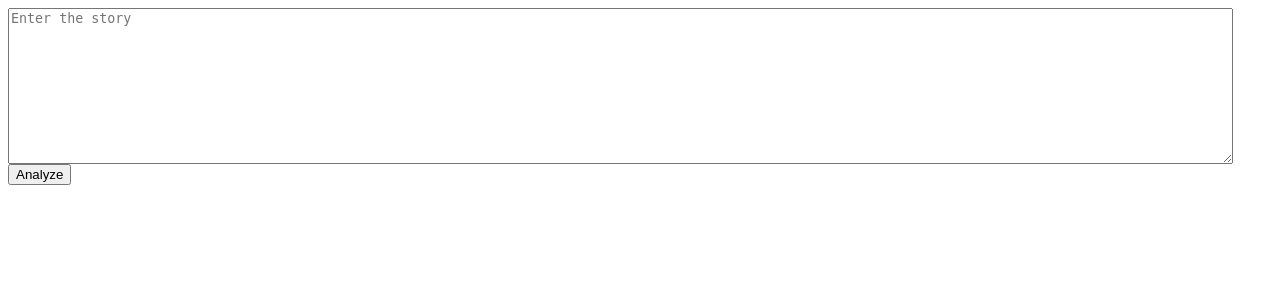
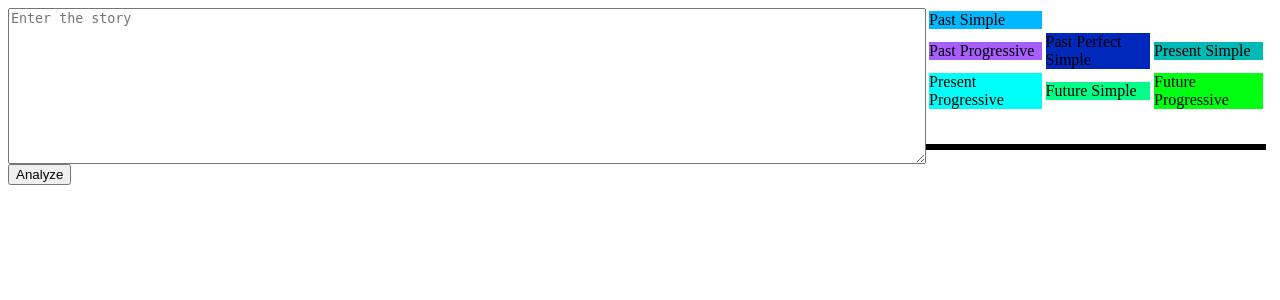
Before and after one commit to tranbaquang1708/VisualizingTimeandTense, a Flask app: page / in a window 1280 px wide. Shown: the top 300 px of the page. Run offline with Flask 2, Linux system fonts and the light colour scheme.

Commit message:
add rules until future progressive

```diff
--- a/app.py
+++ b/app.py
@@ -1,8 +1,8 @@
 from flask import Flask, render_template, flash, request, Markup
 from wtforms import Form, TextField, TextAreaField, validators, StringField, SubmitField
 import nltk
-nltk.download('punkt')
-nltk.download('averaged_perceptron_tagger')
+# nltk.download('punkt')
+# nltk.download('averaged_perceptron_tagger')
 
 # App config.
 DEBUG = True
@@ -10,42 +10,99 @@ app = Flask(__name__, template_folder='templates')
 app.config.from_object(__name__)
 app.config['SECRET_KEY'] = '7d441f27d441f27567d441f2b6176a'
 
-
 # Matching tense with color
 def tense2color(tense):
     if tense == 'Past Simple':
-        # return 'cornflower blue'
         return "#00B8FF"
 
     if tense == 'Past Progressive':
-        # return 'medium slate blue'
-        return "#7100FF"
+        return "#A75EFF"
 
     if tense == 'Past Perfect Simple':
-        # return 'royal blue'
         return "#0029BB"
 
     if tense == 'Present Simple':
-        # return 'turquoise'
         return "#00B8B4"
 
     if tense == 'Present Progressive':
-        # return 'cyan'
         return "#00FFF9"
 
     if tense == 'Future Simple':
-        # return 'pale green'
         return "#00FF89"
+
+    if tense == 'Future Progressive':
+        return '#00FF11'
 
     return 'grey'
 
 # Convert tagged word list into string
 # Identify tense and return the color correspoding to the tense
-def findTense(tagged):
+# Add the result to analyzed list
+past_simple = False
+present_simple = False
+future_simple = False
+def findTense(analyzed_list, tagged):
     # Convert tagged word list into string
+    global past_simple
+    global present_simple
+    global future_simple
+
     button_text = ''
     for word_tag in tagged:
-        button_text += ' ' + word_tag[0]
+        if word_tag[0].isalpha():
+            button_text += ' ' + word_tag[0]
+        else:
+            button_text += word_tag[0]
+
+    if past_simple == True:
+        if tagged[0][1] == 'VBG':
+            tense = 'Past Progressive'
+            color_name = tense2color(tense)
+            voice = 'Active'
+            changeTense(analyzed_list, tense)
+
+        else:
+            tense = 'Past Simple'
+            color_name = tense2color(tense)
+            if tagged[0][1] == 'VBN':
+                voice = "Passive"
+            else:
+                voice = 'Active'
+
+        past_simple = False
+        return [button_text[1:], True, color_name, tense, voice]
+
+    if present_simple == True:
+        if tagged[0][1] == 'VBG':
+            tense = 'Present Progressive'
+            color_name = tense2color(tense)
+            voice = 'Active'
+            changeTense(analyzed_list, tense)
+
+        else:
+            tense = 'Present Simple'
+            color_name = tense2color(tense)
+            if tagged[0][1] == 'VBN':
+                voice = "Passive"
+            else:
+                voice = 'Active'
+
+        present_simple = False
+        return [button_text[1:], True, color_name, tense, voice]
+
+    if future_simple == True:
+        tense = 'Future Simple'
+        voice = 'Active'
+        if len(tagged) > 1 and tagged[0][0] == 'be':
+            if tagged[1][1] == 'VBG':
+                tense = 'Future Progressive'
+                changeTense(analyzed_list, tense)
+            elif tagged[1][1] == 'VBN':
+                voice = 'Passive'
+
+        color_name = tense2color(tense)
+        future_simple = False
+        return [button_text[1:], True, color_name, tense, voice]
 
     # Identify tense
     tense = 'Unidentified'
@@ -57,16 +114,32 @@ def findTense(tagged):
             tense = 'Past Simple'
             color_name = tense2color(tense)
             voice = 'Active'
+            if tagged[0][0] in ["did", "Did", "was", "Was", "were", "Were"]:
+                past_simple = True
 
         elif tagged[0][1] in ['VB', 'VBP', 'VBZ']:
             tense = 'Present Simple'
             color_name = tense2color(tense)
             voice ='Active'
+            if tagged[0][0] in ['do', "Do", "does", "Does", "is", "Is", "are", "Are", "'s", "'re"]:
+                present_simple = True
+
+        elif tagged[0][0] in ['can', 'Can']:
+            tense = 'Present Simple'
+            color_name = tense2color(tense)
+            voice ='Active'
+            present_simple = True
 
         elif tagged[0][1] == 'VBG':
             tense = 'Present Progressive'
             color_name = tense2color(tense)
             voice ='Active'
+
+        elif tagged[0][0] in ['will', "Will", "'ll"]:
+            tense = "Future Simple"
+            color_name = tense2color(tense)
+            voice = 'Active'
+            future_simple = True
 
     elif len(tagged) == 2:
         if tagged[0][0] in ['was', 'were', 'Was', 'Were'] and tagged[1][1] == 'VBN':
@@ -84,10 +157,25 @@ def findTense(tagged):
             color_name = tense2color(tense)
             voice ='Active'
 
+        elif tagged[1][0] in ["not", "n't"]:
+            if tagged[0][1] in ['VB', 'VBP', 'VBZ']:
+                tense = 'Present Simple'
+                color_name = tense2color(tense)
+                voice ='Active'
+            if tagged[0][1] in ['VBD', 'VBN']:
+                tense = 'Past Simple'
+                color_name = tense2color(tense)
+                voice ='Active'
+
         elif tagged[0][1] == 'MD' and tagged[0][0] not in ['will', 'Will']:
             tense = 'Present Simple'
             color_name = tense2color(tense)
             voice ='Active'
+
+        elif tagged[0][0] in ["am", "Am","is", "Is", "are", "Are", "'s", "'re", "'m"] and tagged[1][1] == 'VBG':
+            tense = 'Present Progressive'
+            color_name = tense2color(tense)
+            voice = 'Active'
 
         elif tagged[0][0] in ['will', 'Will'] and tagged[1][1] == 'VB':
             tense = 'Future Simple'
@@ -95,13 +183,95 @@ def findTense(tagged):
             voice ='Active'
 
     elif len(tagged) == 3:
-        if tagged[0][0] not in ['have', 'has', 'had', 'Have', 'Has', 'Had']:
+        if tagged[1][0] in ["not", "n't"]:
             if tagged[0][1] == 'VBD':
+                if tagged[2][1] in ['VB', 'VBP']:
+                    tense = 'Past Simple'
+                    color_name = tense2color(tense)
+                    voice ='Active'
+
+                elif tagged[2][1] in ['VBD', 'VBN']:
+                    tense = 'Past Simple'
+                    color_name = tense2color(tense)
+                    voice ='Passive'
+
+                elif tagged[2][1] == 'VBG':
+                    tense = 'Past Progressive'
+                    color_name = tense2color(tense)
+                    voice = 'Active'
+
+            elif tagged[0][0] in ["could", "Could"]:
                 tense = 'Past Simple'
                 color_name = tense2color(tense)
                 voice ='Active'
 
-    return button_text[1:], True, color_name, tense, voice
+            elif tagged[0][1] in ['VB', 'VBP', 'VBZ']:
+                if tagged[2][1] in ['VB', 'VBP']:
+                    tense = 'Present Simple'
+                    color_name = tense2color(tense)
+                    voice ='Active'
+
+                elif tagged[2][1] in ['VBD', 'VBN']:
+                    tense = 'Present Simple'
+                    color_name = tense2color(tense)
+                    voice ='Passive'
+
+                elif tagged[2][1] == 'VBG':
+                    tense = 'Present Progressive'
+                    color_name = tense2color(tense)
+                    voice = 'Active'
+
+            elif tagged[0][0] in ['ca', 'Ca']:
+                tense = 'Present Simple'
+                color_name = tense2color(tense)
+                voice ='Active'
+
+            elif tagged[0][0] in ['will', 'Will', 'wo', 'Wo']:
+                tense = 'Future Simple'
+                color_name = tense2color(tense)
+                voice ='Active'
+
+        elif tagged[0][0] in ["will", "Will"]:
+            if tagged[1][0] == "be":
+                if tagged[2][1] == 'VBG':
+                    tense = 'Future Progressive'
+                    color_name = tense2color(tense)
+                    voice = 'Active'
+
+                elif tagged[2][1] == 'VBN':
+                    tense = 'Future Simple'
+                    color_name = tense2color(tense)
+                    voice = 'Passive'
+
+    elif len(tagged) > 3:
+        if tagged[1][0] in ["not", "n't"]:
+            if tagged[0][0] in ['will', 'Will', 'wo', 'Wo']:
+                if tagged[2][0] == 'be' and tagged[3][1] == 'VBN':
+                    tense = 'Future Simple'
+                    color_name = tense2color(tense)
+                    voice ='Passive'
+
+    return [button_text[1:], True, color_name, tense, voice]
+
+def allFlag2False():
+    global past_simple
+    past_simple = False
+
+    global present_simple
+    present_simple = False
+
+def changeTense(analyzed_list,tense):
+    for i in reversed(analyzed_list):
+        if i[1]:
+            i[3] = tense
+            i[2] = tense2color(tense)
+            break
+
+def changeVoice(analyzed_list, voice):
+    for i in reversed(analyzed_list):
+        if i[1]:
+            i[4] = voice
+        break
 
 def analyze_text(story):
     analyzed = [] # Form (word, isVerb, color, tense, voice)
@@ -113,18 +283,25 @@ def analyze_text(story):
 
         button_tagged = []
         for word_tag in tagged:
-            if word_tag[1] in ['VB', 'VBD', 'VBG', 'VBN', 'VBP', 'VBZ', 'MD'] or word_tag[0] in ['not', 'Not']:
+            if word_tag[1] in ['VB', 'VBD', 'VBG', 'VBN', 'VBP', 'VBZ', 'MD'] or word_tag[0] in ["not", "Not", "n't"]:
                 button_tagged.append(word_tag)
             else:
                 if button_tagged:
                     # button_text, tense, color_name, detail = findTense(button_tagged)
-                    analyzed.append(findTense(button_tagged))
+                    analyzed.append(findTense(analyzed, button_tagged))
                     button_tagged.clear()
 
-                analyzed_not_verb = (word_tag[0], False, None, None, None)
-                analyzed.append(analyzed_not_verb)
+                if word_tag[0].isalpha():
+                    analyzed_word = [word_tag[0], False, None, None, None]
+                    analyzed.append(analyzed_word)
+                else:
+                    analyzed_not_word = [word_tag[0], None, None, None, None]
+                    analyzed.append(analyzed_not_word)
+                    if word_tag[0] in [".", "!", "?"]:
+                        allFlag2False()
 
-        analyzed_break_line = (Markup('<br>'), False, None, None, None)
+
+        analyzed_break_line = (Markup('<br>'), None, None, None, None)
         analyzed.append(analyzed_break_line)
 
     return analyzed
@@ -138,6 +315,14 @@ class Form(Form):
         if story is not None:
             analyzed = analyze_text(story)
 
+        color_annotate = [['Past Simple', tense2color('Past Simple')],
+                            ['Past Progressive', tense2color('Past Progressive')],
+                            ['Past Perfect Simple', tense2color('Past Perfect Simple')],
+                            ['Present Simple', tense2color('Present Simple')],
+                            ['Present Progressive', tense2color('Present Progressive')],
+                            ['Future Simple', tense2color('Future Simple')],
+                            ['Future Progressive', tense2color('Future Progressive')]]
+
         detail = None
         detail = request.args.get('detail-btn')
         if detail is not None:
@@ -146,7 +331,7 @@ class Form(Form):
             flash("Voice: " + detail[1])
             detail = None
 
-        return render_template('home.html',story = story, analyzed = analyzed)
+        return render_template('home.html',story = story, analyzed = analyzed, color_annotate = color_annotate)
 
 if __name__ == "__main__":
     app.run()
--- a/templates/home.html
+++ b/templates/home.html
@@ -1,33 +1,44 @@
 <html>
 	<head>
 		<title>Visualizing Time and Tense</title>
-		<!-- <script src="https://ajax.googleapis.com/ajax/libs/jquery/3.1.1/jquery.min.js"></script> -->
 	</head>
 	<body>
-		<div class="input-form">
+		<div class="input-and-annotate" style="width: 99.5%;">
+			<div class="input-form" style="width: 73%; float: left;">
 				<form action="" method="GET">
-				<textarea id="story" name="story" rows="10" cols="150" placeholder="Enter the story">{% if story %}{{story}}{% endif %}</textarea><br>
+					<textarea id="story" name="story" rows=10 placeholder="Enter the story" style="width: 100%">{% if story %}{{story}}{% endif %}</textarea><br>
 					<input type="submit" value="Analyze">
-			<!-- </form> -->
 			</div>
-		<div class="output">
-			<!-- <form action="" method="GET"> -->
+			<div class="annotation" style="overflow: hidden;">
+				<table>
+					<tr>
+						{% for tense, color in color_annotate %}
+							<td><p style="background-color: {{color}}">{{tense}}</p></td>
+							{% if loop.index0 % 3 == 0 %}
+								</tr><tr>
+							{% endif %}
+						{% endfor %}
+				</table>
+			</div>
+		</div>
+		<div class="output-and-detail" style="width: 99.5%;">
+			<div class="output" style="width: 73%; float: left; margin-right: 5px">
 					{% if analyzed %}
 		        		{% for word, isVerb, color, tense, voice in analyzed %}
-	        			{% if isVerb == False %}
-	        				{% if word.isalpha() %} {{word}}
+		        			{% if isVerb %}
+			        			{% if isVerb == False %} {{word}}
+			        			{% else %} <button style="background-color:{{color}};outline: none;" name="detail-btn" value="{{tense}};{{voice}}">{{word}}</button>
+			        			{% endif %}
 			        		{% else %}{{word}}
-	        				{% endif %}
-	        			{% else %}
-	        			<button style="background-color:{{color}};outline: none;" name="detail-btn" value="{{tense}};{{voice}}">{{word}}</button>
 			        		{% endif %}
 		        		{% endfor %}
 		      		{% endif %}
 	      		</form>
 			</div>
-		<div style="border: 5px;" class="detail">
+			<div class="detail" style="margin-top: 30px; overflow: hidden; border: 3px solid black">
 						{% with messages = get_flashed_messages() %}
 							{% if messages %}
+								<h3 style="text-align: center;">Detail</h3>
 						    	<ul class=flashes>
 							    	{% for message in messages %}
 							      		<li>{{ message }}</li>
@@ -36,16 +47,6 @@
 						  	{% endif %}
 						{% endwith %}
 		</div>
-		<!--
-		<div class="detail-div">
-		{% if detail %}
-			{{detail}}
-		{% endif %}
 		</div>
-		<script>
-    		$(document).ready(function() {
-        		$("detail-div").load();
-    		});
-    	</script> -->
 	</body>
 </html>
```
Lines whose indentation alone changed are shown as unchanged.
